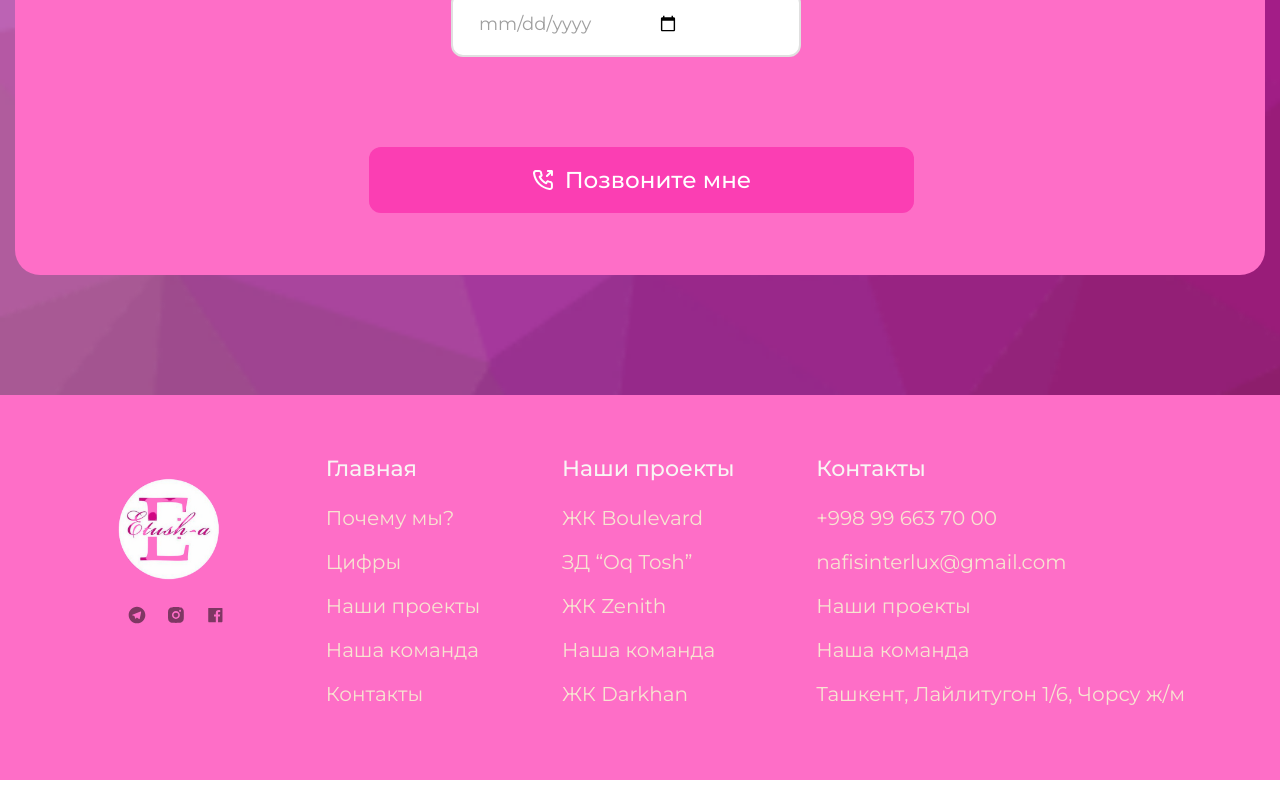
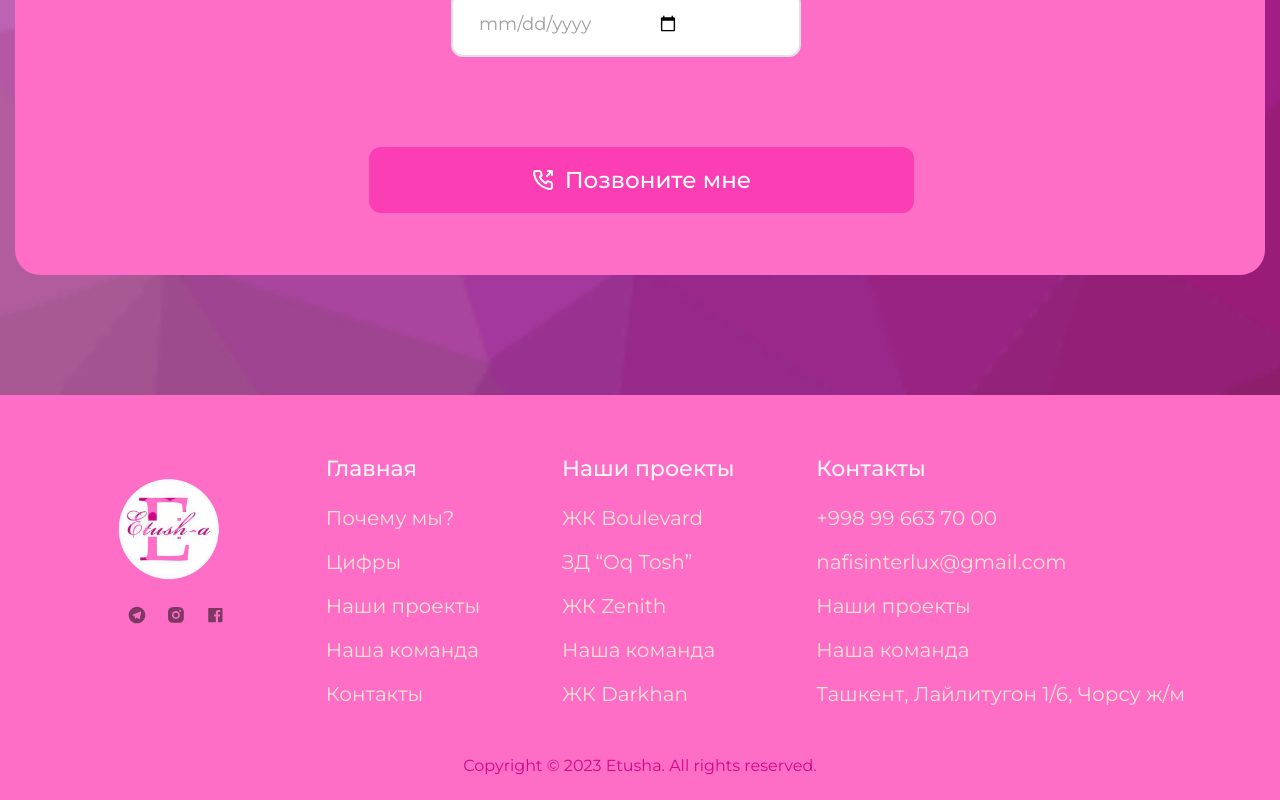
Before and after one commit to coderbekhub/Etusha-online-magazine, a React (Create React App) app: page / in a window 1280 px wide. Shown: the part 7162-7962 px from the top of the page. Built offline with nearby package versions, Linux system fonts and the light colour scheme.

Commit message:
landing page all done

```diff
--- a/src/Components/Home.js
+++ b/src/Components/Home.js
@@ -398,6 +398,7 @@ export default function Home() {
               <li><a data-aos="fade-up" href="#">Ташкент, Лайлитугон 1/6, Чорсу ж/м</a></li>
             </ul>
           </nav>
+          <h2 className="copyright">Copyright © 2023 Etusha. All rights reserved.</h2>
         </div>
       </section>
     </footer>
--- a/src/Global.scss
+++ b/src/Global.scss
@@ -1083,3 +1083,13 @@ Link {
     }
   }
 }
+
+.copyright {
+  font-weight: 400;
+  font-size: 16px;
+  line-height: 20px;
+  color: #d10683;
+  text-align: center;
+  display: block;
+  margin: 0 auto;
+}
```
Also changed, not shown: 1 other file (tests, documents, lock files or other folders).
